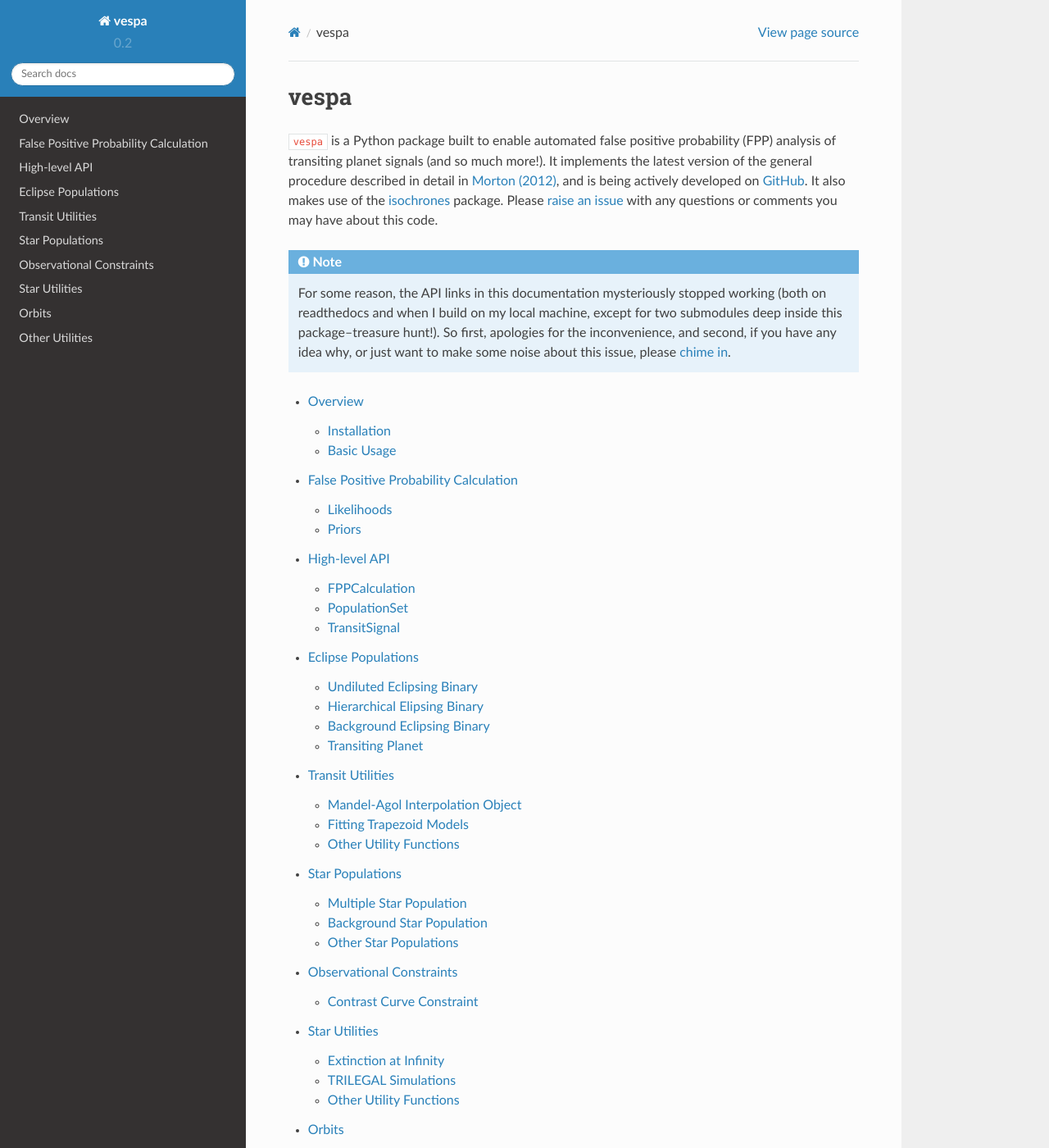
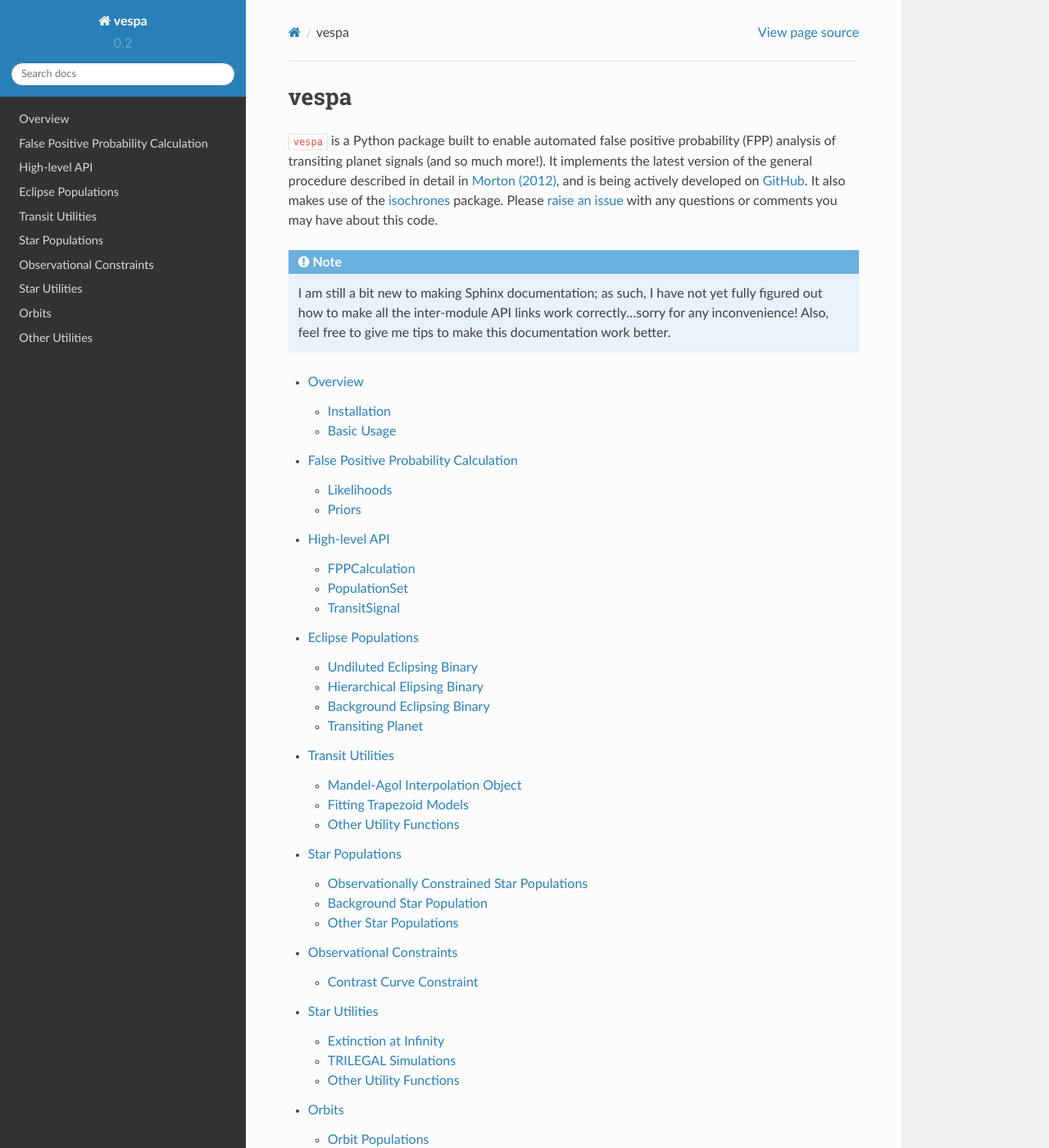
Before and after one commit to timothydmorton/VESPA, a Sphinx documentation site: the page built from docs/index.rst, in a window 1280 px wide and 1400 px high. Shown: the whole window at 82% size. Built offline with Sphinx 7.4.7 and the Read the Docs theme 2.0.0, drawn with Linux system fonts in a browser that asks for light colours.

Commit message:
doc edits

```diff
--- a/docs/eclipse.rst
+++ b/docs/eclipse.rst
@@ -3,7 +3,7 @@
 Eclipse Populations
 =============
 
-.. py:currentmodule:: vespa
+.. py:currentmodule:: vespa.populations
 
 All physical eclipse models proposed as potential explanations for
 an obseved transit signal are defined as :class:`EclipsePopulation`
--- a/docs/index.rst
+++ b/docs/index.rst
@@ -14,13 +14,12 @@ any questions or comments you may have about this code.
 
 .. note::
 
-   For some reason, the API links in this documentation mysteriously
-   stopped working (both on readthedocs and when I build on my local
-   machine, except for two submodules deep inside this
-   package--treasure hunt!).  So first, apologies for the
-   inconvenience, and second, if you have any idea why, or just want
-   to make some noise about this issue, please `chime in
-   <https://github.com/sphinx-doc/sphinx/issues/1803>`_.
+    I am still a bit new to making Sphinx documentation;
+    as such, I have not yet fully figured out how to make all the
+    inter-module API links work correctly...sorry for any
+    inconvenience!  Also, feel free to give me tips to make this
+    documentation work better.
+
 
 
 .. toctree::
```
Also changed, not shown: docs/api.rst (+4 -4 lines), docs/stars.rst (+23 -22 lines), 1 other file.
